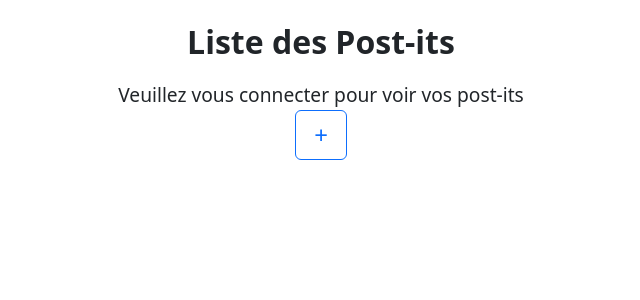
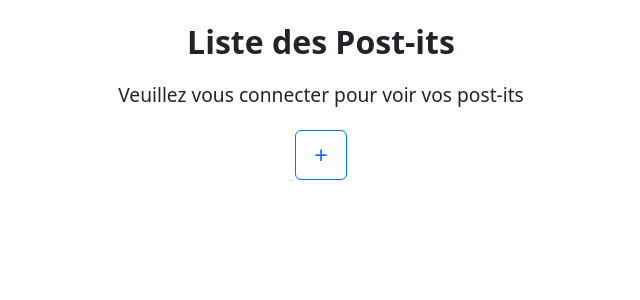
Before and after one commit to georgesmookherjee/postit_project, a Flask app: page /postits in a window 1280 px wide. Shown: the part 134-434 px from the top of the page, without its empty margins (319-959 px from the left). Run offline with Flask 3, Linux system fonts and the light colour scheme.

Commit message:
mini modifs sur le frontend

```diff
--- a/app/__init__.py
+++ b/app/__init__.py
@@ -4,7 +4,6 @@ from flask_migrate import Migrate
 from flask_login import LoginManager
 from dotenv import load_dotenv
 from config import current_config
-# import os
 
 # Charger les variables d'environnement
 load_dotenv()
--- a/app/static/style.css
+++ b/app/static/style.css
@@ -17,7 +17,7 @@ h2 {
 p, nav, a {
     font-size: 1.20rem;
     text-align: center;
-    margin-bottom: 0px;
+    margin-bottom: 20px;
 }
 
 /* ====== ÉLÉMENTS ÉDITABLES ====== */
```
